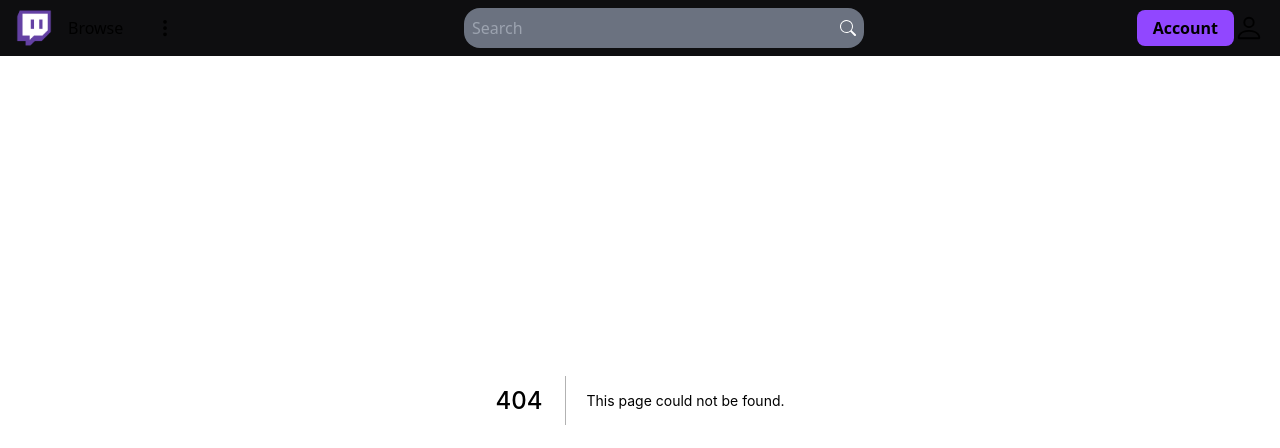
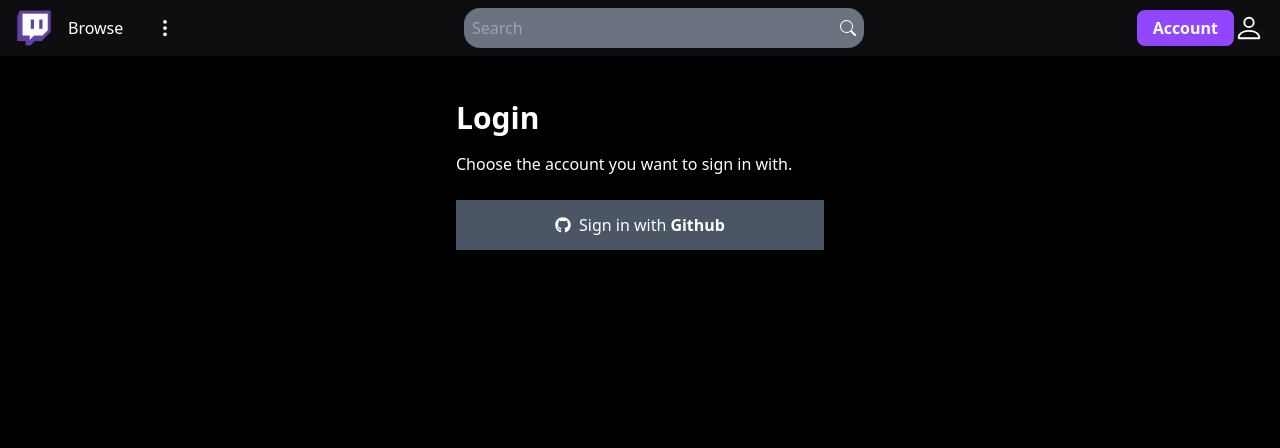
Before and after one commit to muksis/twitch-next-app, a Next.js app: page /account in a window 1280 px wide. Before the commit this address had no page. Shown: the top 448 px of the page. Built offline with nearby package versions, Linux system fonts and the light colour scheme; no server answers.

Commit message:
Add account page & github auth

```diff
--- a/components/Navbar.jsx
+++ b/components/Navbar.jsx
@@ -112,7 +112,7 @@ function Navbar() {
       {/* Right Side */}
       <div className="hidden md:flex grow items-center justify-end">
         <div className="flex items-center">
-          <Link href="/">
+          <Link href="/account">
             <button className="px-4 py-[6px] rounded-lg font-bold bg-[#9147ff]">Account</button>
           </Link>
           <BsPerson size={30} />
@@ -137,7 +137,7 @@ function Navbar() {
             <Link href="/">Top Categories</Link>
           </li>
           <li className="p-4 text-3xl font-bold">
-            <Link href="/">Account</Link>
+            <Link href="/account">Account</Link>
           </li>
         </ul>
       </div>
--- a/next.config.js
+++ b/next.config.js
@@ -3,4 +3,10 @@ const nextConfig = {
   reactStrictMode: true,
 }
 
-module.exports = nextConfig
+module.exports = {
+  images: {
+    domains: [
+      "avatars.githubusercontent.com"
+    ]
+  }
+};
--- /dev/null
+++ b/pages/account.jsx
@@ -0,0 +1,28 @@
+import { useSession, signIn, signOut } from "next-auth/react";
+import { FaGithub } from "react-icons/fa";
+import Image from "next/image";
+
+const Account = () => {
+  const { data: session } = useSession()
+  if (session) {
+    return (
+      <div className="pt-[100px] flex flex-col max-w-[400px] w-full mx-auto p-4">
+        <h2 className="text-2xl font-bold">Welcome, {session.user.name}</h2>
+        <p className="py-4">Signed in as {session.user.email}</p>
+        <div className="pb-4 m-auto">
+          <Image src={session.user.image} className="rounded-full" alt="avatar" width="100" height="100" />
+        </div>
+        <button className="flex items-center justify-center p-3 bg-gray-600 border border-gray-600" onClick={() => signOut()}>Sign out</button>
+      </div>
+    );
+  }
+  return (
+    <div className="pt-[100px] flex flex-col max-w-[400px] w-full mx-auto p-4">
+      <h2 className="text-3xl font-bold">Login</h2>
+      <p className="py-4">Choose the account you want to sign in with.</p>
+      <button className="flex items-center justify-center p-3 bg-gray-600 border border-gray-600 my-2" onClick={() => signIn()}><FaGithub className="mr-2" />Sign in with <span className="font-bold pl-1">Github</span></button>
+    </div>
+  );
+}
+
+export default Account;
```
